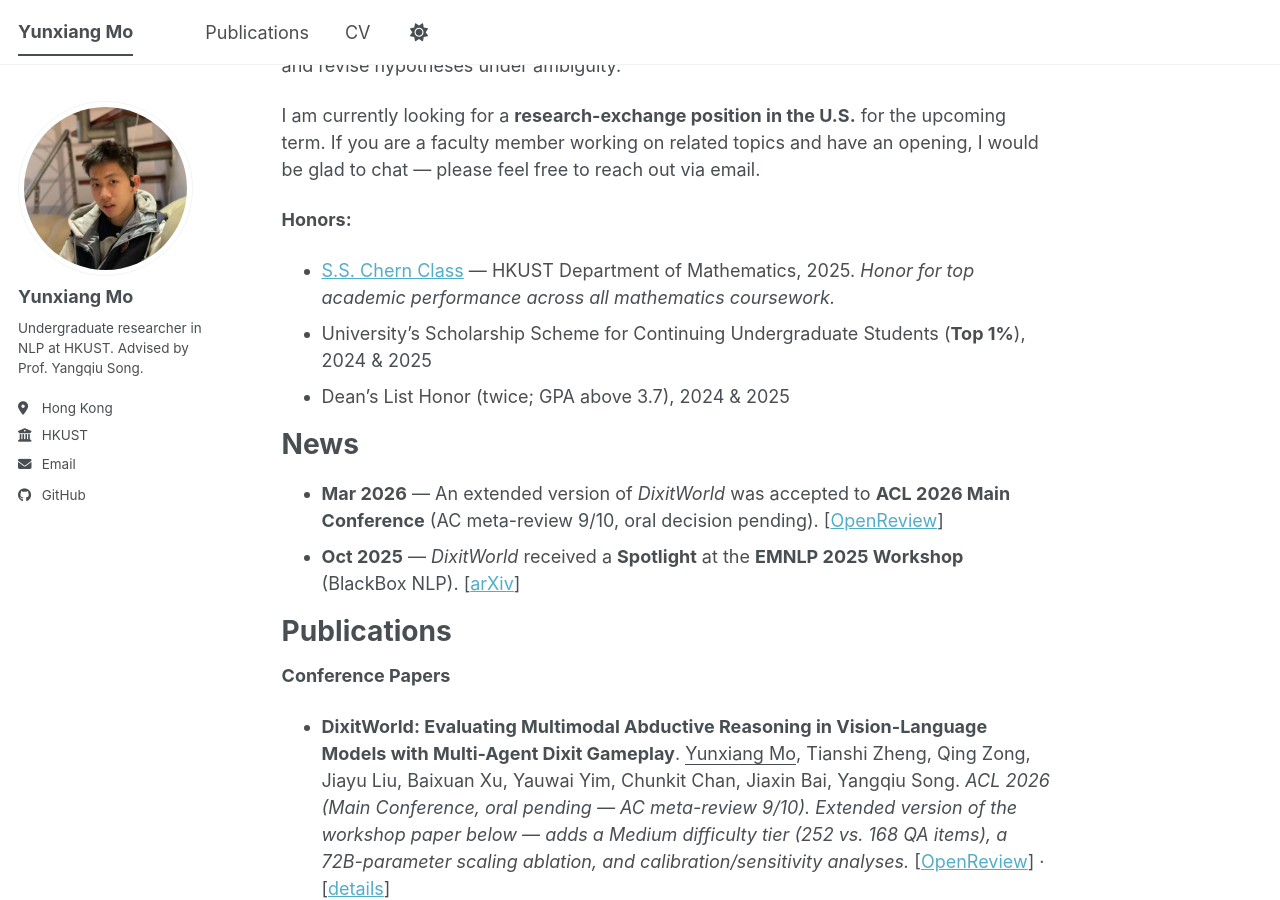
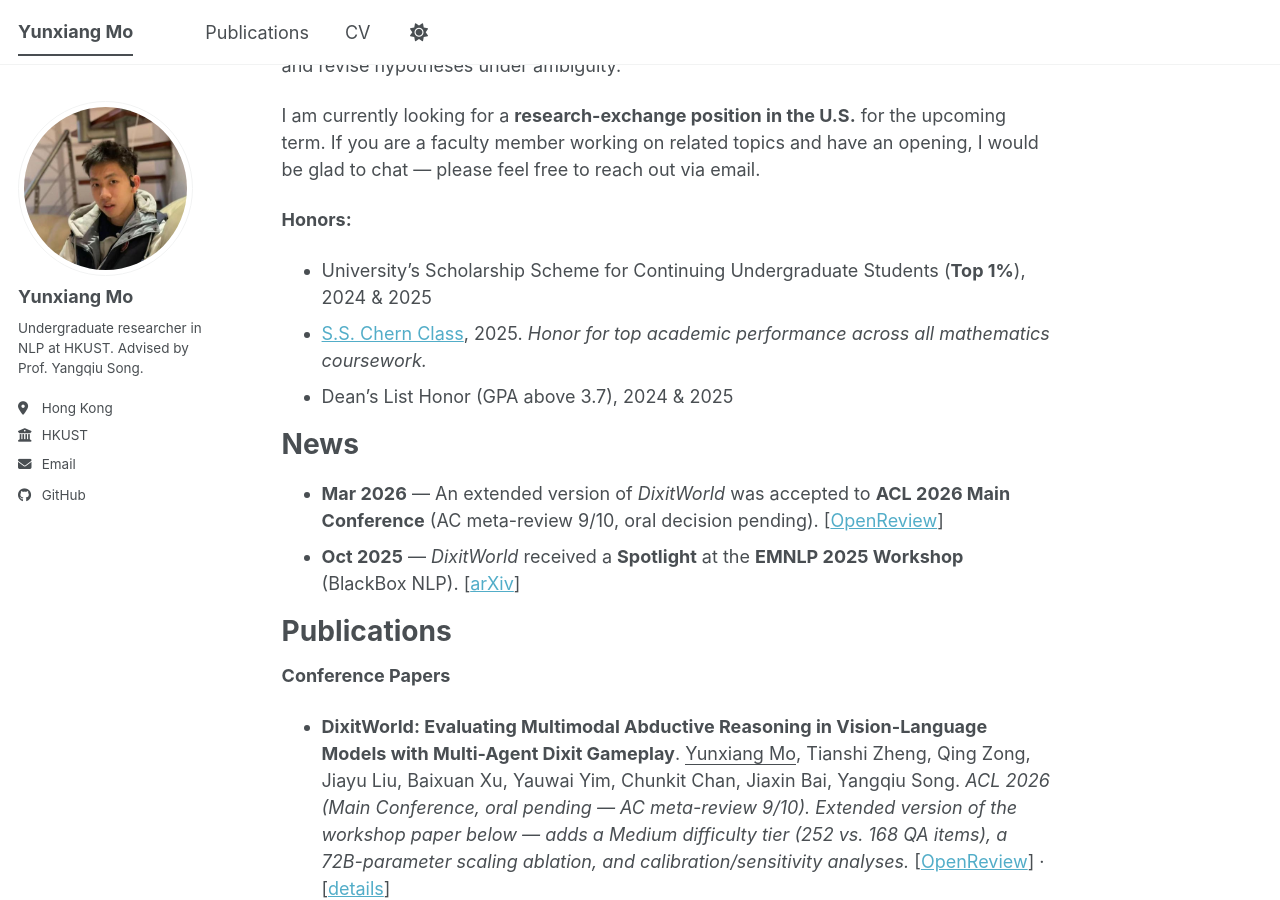
Before and after one commit to moyunxiang/moyunxiang.github.io, a Jekyll site: the page built from _pages/about.md, in a window 1280 px wide and 900 px high, scrolled down 304 px. Built offline with Jekyll 4.4.1, drawn with Linux system fonts in a browser that asks for light colours; a script bundle is joined from its source files by our own code; library files that are not in the unit come from our copies.

Commit message:
Reorder honors (Top 1% first, Chern, Dean's List); drop 'twice' and dept supplement

```diff
--- a/_pages/about.md
+++ b/_pages/about.md
@@ -15,9 +15,9 @@ I am currently looking for a **research-exchange position in the U.S.** for the
 
 **Honors:**
 
-- [S.S. Chern Class](https://www.math.hkust.edu.hk/ug/chern_class/) — HKUST Department of Mathematics, 2025. *Honor for top academic performance across all mathematics coursework.*
 - University's Scholarship Scheme for Continuing Undergraduate Students (**Top 1%**), 2024 & 2025
-- Dean's List Honor (twice; GPA above 3.7), 2024 & 2025
+- [S.S. Chern Class](https://www.math.hkust.edu.hk/ug/chern_class/), 2025. *Honor for top academic performance across all mathematics coursework.*
+- Dean's List Honor (GPA above 3.7), 2024 & 2025
 
 News
 ======
```
Also changed, not shown: _pages/cv.md (+2 -2 lines), 1 other file.
